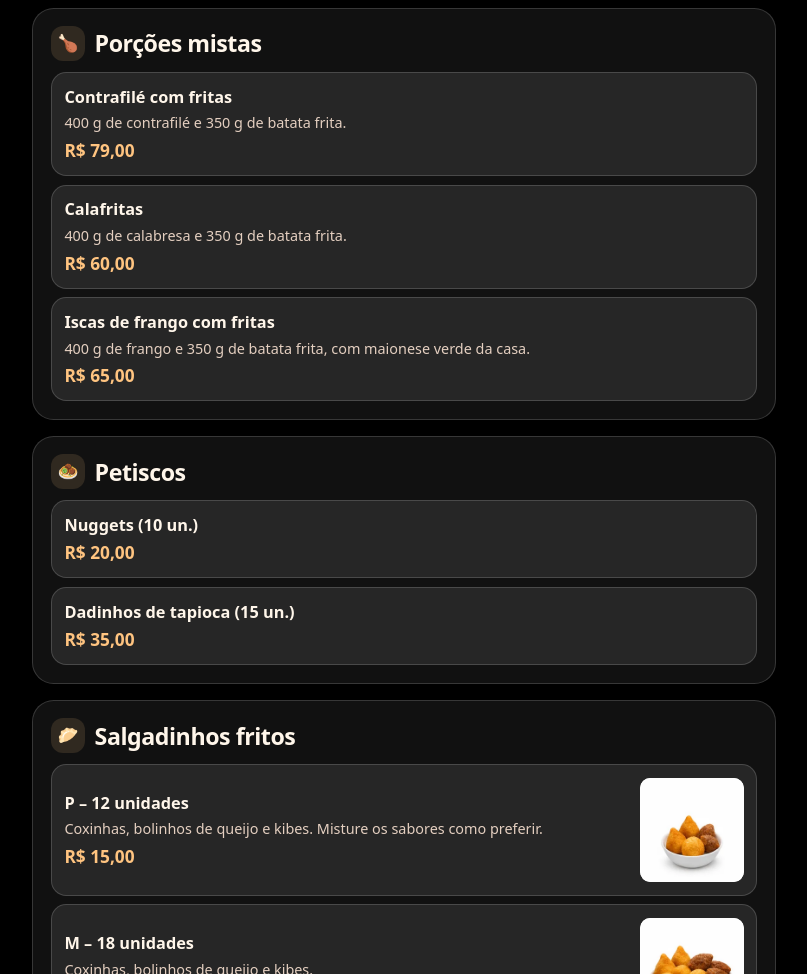
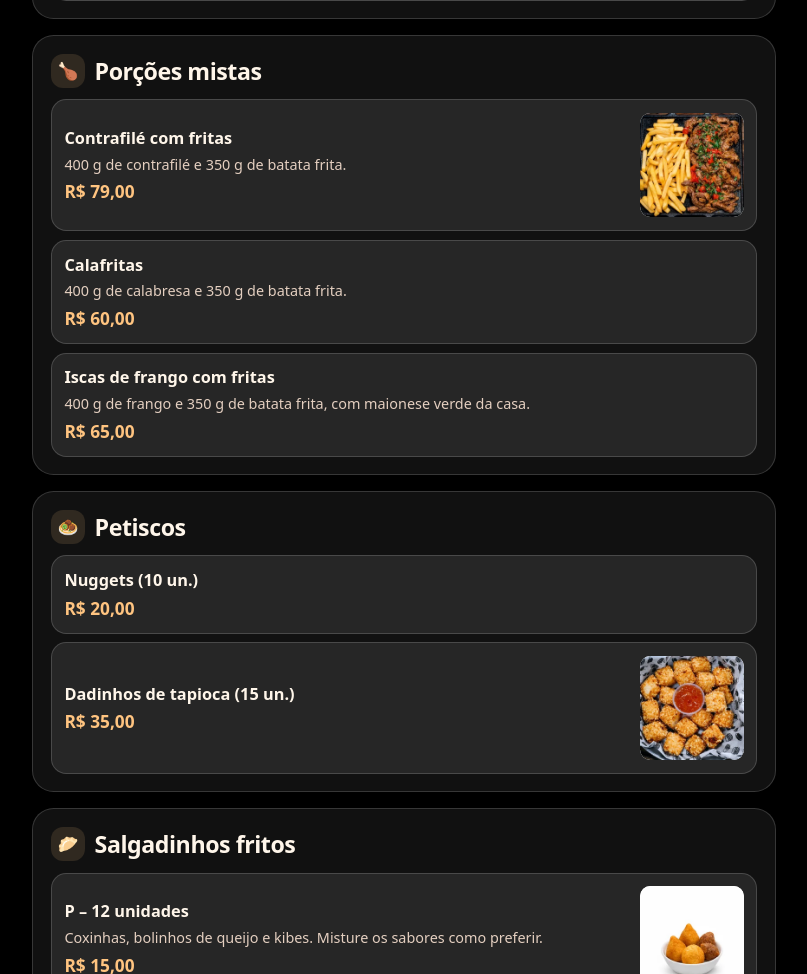
Before and after one commit to leoslassis/cardapio-arena-rk, a plain HTML site: page cardapio/index.html in a window 1280 px wide. Shown: the part 2034-3008 px from the top of the page, without its empty margins (236-1043 px from the left). Drawn offline with Linux system fonts and the light colour scheme.

Commit message:
Adiciona fotos de três porções ao cardápio

```diff
--- a/cardapio/index.html
+++ b/cardapio/index.html
@@ -173,7 +173,7 @@
     <section id="porcoes">
       <h2><span class="category-icon" aria-hidden="true">🍟</span>Porções tradicionais</h2>
       <article><div><h3>Batata frita</h3><p>500 g de batata frita, acompanhada de molho de maionese da casa.</p><strong>R$ 35,00</strong></div></article>
-      <article><div><h3>Batata com cheddar e bacon</h3><p>500 g de batata frita com cheddar e bacon.</p><strong>R$ 45,00</strong></div></article>
+      <article class="with-photo"><div><h3>Batata com cheddar e bacon</h3><p>500 g de batata frita com cheddar e bacon.</p><strong>R$ 45,00</strong></div><img src="../imagens/porcoes/batata-com-cheddar-e-bacon.webp" alt="" width="240" height="240" loading="lazy" decoding="async"></article>
       <article><div><h3>Iscas de frango</h3><p>500 g, acompanhadas de maionese verde da casa.</p><strong>R$ 45,00</strong></div></article>
       <article><div><h3>Iscas de peixe</h3><p>350 g</p><strong>R$ 60,00</strong></div></article>
       <article><div><h3>Contrafilé</h3><p>400 g, acompanhado de pão.</p><strong>R$ 69,00</strong></div></article>
@@ -181,14 +181,14 @@
     </section>
     <section id="porcoes-mistas">
       <h2><span class="category-icon" aria-hidden="true">🍗</span>Porções mistas</h2>
-      <article><div><h3>Contrafilé com fritas</h3><p>400 g de contrafilé e 350 g de batata frita.</p><strong>R$ 79,00</strong></div></article>
+      <article class="with-photo"><div><h3>Contrafilé com fritas</h3><p>400 g de contrafilé e 350 g de batata frita.</p><strong>R$ 79,00</strong></div><img src="../imagens/porcoes/contrafile-com-fritas.webp" alt="" width="240" height="240" loading="lazy" decoding="async"></article>
       <article><div><h3>Calafritas</h3><p>400 g de calabresa e 350 g de batata frita.</p><strong>R$ 60,00</strong></div></article>
       <article><div><h3>Iscas de frango com fritas</h3><p>400 g de frango e 350 g de batata frita, com maionese verde da casa.</p><strong>R$ 65,00</strong></div></article>
     </section>
     <section id="petiscos">
       <h2><span class="category-icon" aria-hidden="true">🧆</span>Petiscos</h2>
       <article><div><h3>Nuggets (10 un.)</h3><strong>R$ 20,00</strong></div></article>
-      <article><div><h3>Dadinhos de tapioca (15 un.)</h3><strong>R$ 35,00</strong></div></article>
+      <article class="with-photo"><div><h3>Dadinhos de tapioca (15 un.)</h3><strong>R$ 35,00</strong></div><img src="../imagens/porcoes/dadinhos.webp" alt="" width="240" height="240" loading="lazy" decoding="async"></article>
     </section>
     <section id="salgadinhos">
       <h2><span class="category-icon" aria-hidden="true">🥟</span>Salgadinhos fritos</h2>
```
Also changed, not shown: imagens/porcoes/batata-com-cheddar-e-bacon.webp (added), imagens/porcoes/contrafile-com-fritas.webp (added), imagens/porcoes/dadinhos.webp (added).
